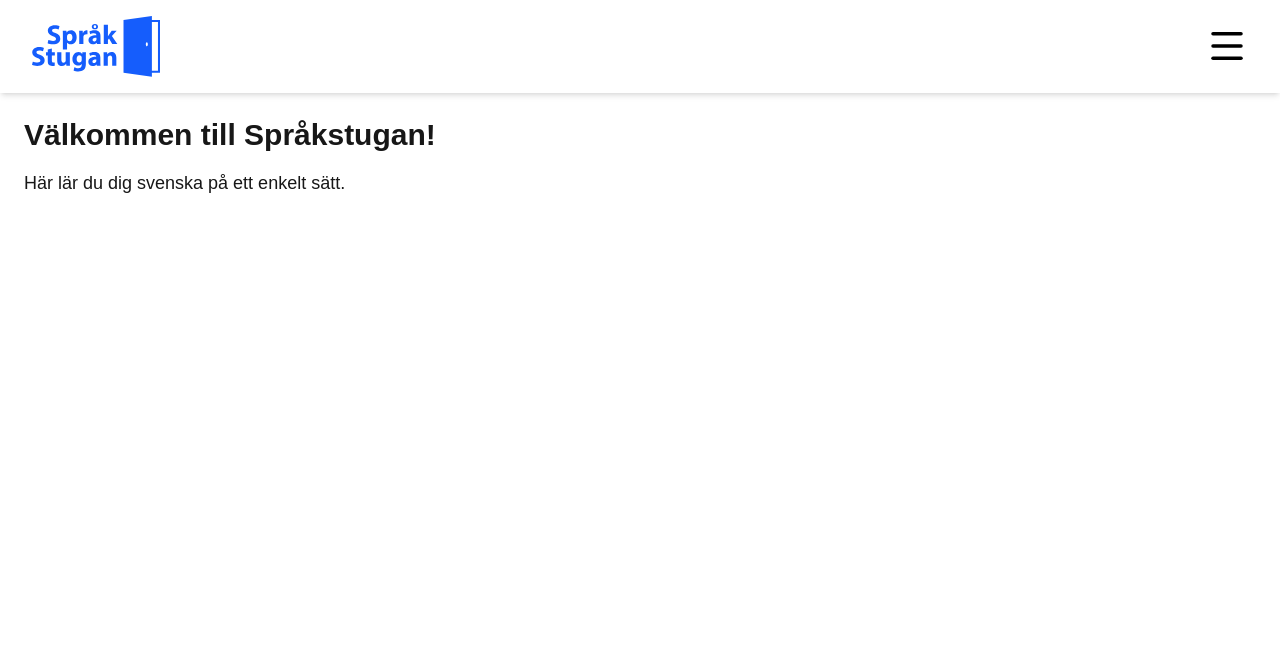
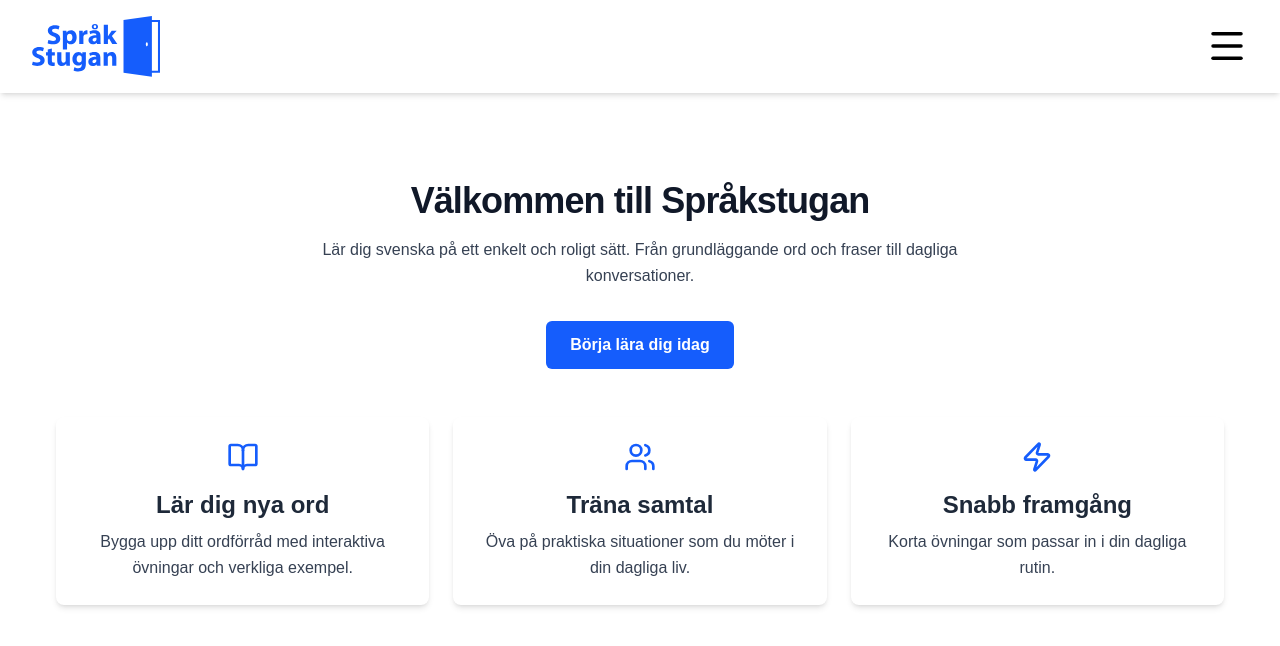
Before and after one commit to ardalansale/sprakstugan, a Next.js app: page / in a window 1280 px wide. Shown: the top 646 px of the page. Built offline with nearby package versions, Linux system fonts and the light colour scheme.

Commit message:
Add Hero
Update design system

```diff
--- a/src/app/globals.css
+++ b/src/app/globals.css
@@ -3,21 +3,22 @@
 :root {
   --background: #ffffff;
   --foreground: #171717;
+  --primary: #2563eb;
+  --primary-dark: #1d4ed8;
+  --gray-light: #f3f4f6;
+  --gray-medium: #d1d5db;
+  --gray-dark: #4b5563;
+  --success: #10b981;
+  --error: #ef4444;
 }
 
 @theme inline {
   --color-background: var(--background);
   --color-foreground: var(--foreground);
+  --color-primary: var(--primary);
   --font-sans: var(--font-geist-sans);
   --font-mono: var(--font-geist-mono);
 }
-
-/* @media (prefers-color-scheme: dark) {
-  :root {
-    --background: bg-white ;
-    --foreground: #ededed;
-  }
-} */
 
 body {
   background: var(--background);
@@ -31,13 +32,12 @@
 .container {
   @apply max-w-7xl mx-auto px-4 sm:px-6 lg:px-8;
 }
+
 .section {
   @apply py-12 sm:py-16;
 }
 
-
-/* Navbar */
-
+/* Header */
 .header-wrapper {
   @apply sticky top-0 z-50 w-full bg-white shadow-md;
 }
@@ -51,32 +51,91 @@
 }
 
 .lang-button {
-  @apply flex items-center space-x-2 text-xl font-bold text-gray-800 hover:opacity-80 transition;
+  @apply flex items-center space-x-2 text-xl font-bold text-gray-800 hover:opacity-80 transition cursor-pointer;
 }
 
 /* Typografi */
 .h1 {
   @apply text-4xl font-bold tracking-tight text-gray-900;
 }
+
 .h2 {
   @apply text-2xl font-semibold text-gray-800;
 }
+
+.h3 {
+  @apply text-xl font-semibold text-gray-800;
+}
+
 .body-text {
   @apply text-base leading-relaxed text-gray-700;
 }
 
+.body-text-sm {
+  @apply text-sm leading-relaxed text-gray-600;
+}
+
 /* Buttons */
 .btn {
-  @apply inline-flex items-center justify-center px-4 py-2 rounded-md font-semibold transition-colors;
+  @apply inline-flex items-center justify-center px-6 py-3 rounded-md font-semibold transition-colors;
 }
+
 .btn.primary {
   @apply bg-blue-600 text-white hover:bg-blue-700;
 }
+
 .btn.secondary {
   @apply bg-gray-200 text-gray-800 hover:bg-gray-300;
+}
+
+.btn.outline {
+  @apply border-2 border-blue-600 text-blue-600 hover:bg-blue-50;
 }
 
 /* Cards */
 .card {
   @apply bg-white rounded-lg shadow-md p-6 hover:shadow-lg transition;
 }
+
+/* Activity Card specific */
+.activity-card {
+  @apply bg-white rounded-lg shadow-md overflow-hidden hover:shadow-lg transition;
+}
+
+.activity-card-image {
+  @apply w-full h-48 object-cover;
+}
+
+.activity-card-content {
+  @apply p-4;
+}
+
+.activity-tag {
+  @apply inline-block px-3 py-1 rounded-full text-sm font-medium bg-blue-100 text-blue-700;
+}
+
+/* Filter pills */
+.filter-pill {
+  @apply px-4 py-2 rounded-full font-medium transition-colors cursor-pointer;
+}
+
+.filter-pill.active {
+  @apply bg-blue-600 text-white;
+}
+
+.filter-pill.inactive {
+  @apply bg-gray-200 text-gray-800 hover:bg-gray-300;
+}
+
+/* Loading / Error states */
+.loading-spinner {
+  @apply inline-block animate-spin rounded-full h-8 w-8 border-b-2 border-blue-600;
+}
+
+.error-banner {
+  @apply bg-red-50 border-l-4 border-red-500 p-4 rounded;
+}
+
+.error-text {
+  @apply text-red-700 font-medium;
+}
--- a/src/app/page.tsx
+++ b/src/app/page.tsx
@@ -1,13 +1,14 @@
 'use client';
 import { useTranslation } from '@/hooks/useTranslation';
+import Hero from '@/components/Hero';
+
 
 export default function Home() {
     const t = useTranslation();
 
     return (
         <main className="p-6">
-        <h1 className="text-3xl font-bold mb-4">{t.Home.welcome}</h1>
-        <p className="text-lg">{t.Home.description}</p>
+            <Hero />
         </main>
     );
 }
--- /dev/null
+++ b/src/components/Hero.tsx
@@ -0,0 +1,64 @@
+'use client';
+
+import Link from 'next/link';
+import { BookOpen, Users, Zap } from 'lucide-react';
+import { useTranslation } from '@/hooks/useTranslation';
+
+export default function Hero() {
+    const t = useTranslation();
+
+    return (
+        <section className="section">
+        <div className="container">
+            {/* Huvudtext */}
+            <div className="mb-12 text-center">
+            <h1 className="h1 mb-4">
+                {t.Hero.title}
+            </h1>
+            <p className="body-text max-w-2xl mx-auto mb-8 text-lg">
+                {t.Hero.subtitle}
+            </p>
+            <Link href="/sok-aktiviteter" className="btn primary">
+                {t.Hero.cta}
+            </Link>
+            </div>
+
+            {/* Feature cards */}
+            <div className="grid grid-cols-1 sm:grid-cols-3 gap-6">
+            {/* Card 1 */}
+            <div className="card">
+                <div className="flex justify-center mb-4">
+                <BookOpen size={32} className="text-blue-600" />
+                </div>
+                <h3 className="h2 text-center mb-2">Lär dig nya ord</h3>
+                <p className="body-text text-center text-sm">
+                Bygga upp ditt ordförråd med interaktiva övningar och verkliga exempel.
+                </p>
+            </div>
+
+            {/* Card 2 */}
+            <div className="card">
+                <div className="flex justify-center mb-4">
+                <Users size={32} className="text-blue-600" />
+                </div>
+                <h3 className="h2 text-center mb-2">Träna samtal</h3>
+                <p className="body-text text-center text-sm">
+                Öva på praktiska situationer som du möter i din dagliga liv.
+                </p>
+            </div>
+
+            {/* Card 3 */}
+            <div className="card">
+                <div className="flex justify-center mb-4">
+                <Zap size={32} className="text-blue-600" />
+                </div>
+                <h3 className="h2 text-center mb-2">Snabb framgång</h3>
+                <p className="body-text text-center text-sm">
+                Korta övningar som passar in i din dagliga rutin.
+                </p>
+            </div>
+            </div>
+        </div>
+    </section>
+  );
+}
--- a/src/messages/en.json
+++ b/src/messages/en.json
@@ -13,5 +13,16 @@
     "Home": {
         "welcome": "Welcome to Språkstugan",
         "description": "Here you learn Swedish in an easy way."
+    },
+    "Hero": {
+    "title": "Welcome to Language House",
+    "subtitle": "Learn Swedish in an easy and fun way. From basic words and phrases to daily conversations.",
+    "cta": "Start learning today",
+    "card1Title": "Learn new words",
+    "card1Description": "Build your vocabulary with interactive exercises and real examples.",
+    "card2Title": "Practice conversations",
+    "card2Description": "Practice practical situations you encounter in your daily life.",
+    "card3Title": "Quick progress",
+    "card3Description": "Short exercises that fit into your daily routine."
     }
 }
--- a/src/messages/sv.json
+++ b/src/messages/sv.json
@@ -13,5 +13,16 @@
     "Home": {
         "welcome": "Välkommen till Språkstugan!",
         "description": "Här lär du dig svenska på ett enkelt sätt."
+    },
+    "Hero": {
+    "title": "Välkommen till Språkstugan",
+    "subtitle": "Lär dig svenska på ett enkelt och roligt sätt. Från grundläggande ord och fraser till dagliga konversationer.",
+    "cta": "Börja lära dig idag",
+    "card1Title": "Lär dig nya ord",
+    "card1Description": "Bygga upp ditt ordförråd med interaktiva övningar och verkliga exempel.",
+    "card2Title": "Träna samtal",
+    "card2Description": "Öva på praktiska situationer som du möter i din dagliga liv.",
+    "card3Title": "Snabb framgång",
+    "card3Description": "Korta övningar som passar in i din dagliga rutin."
     }
 }
```
